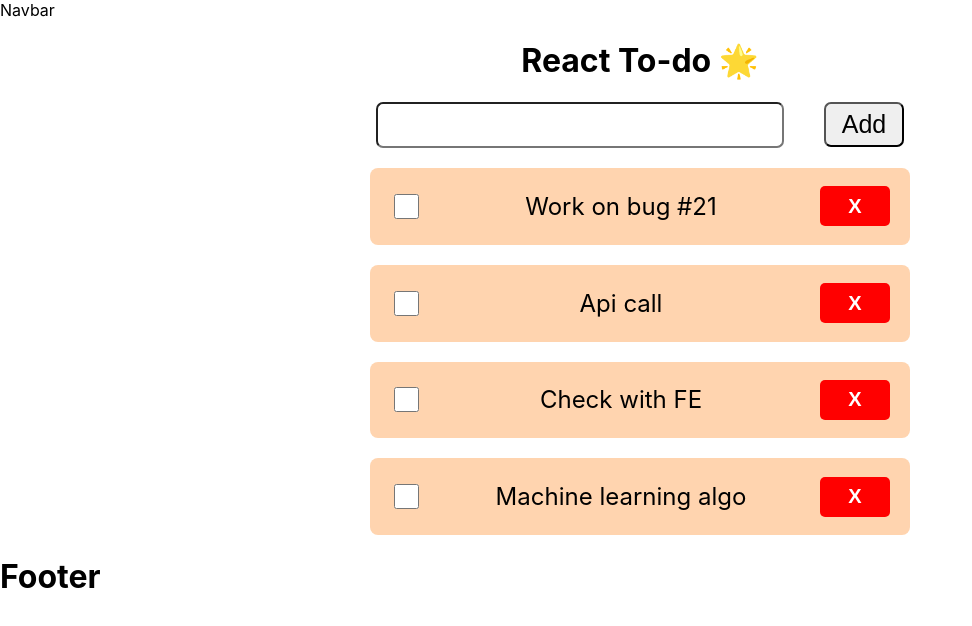
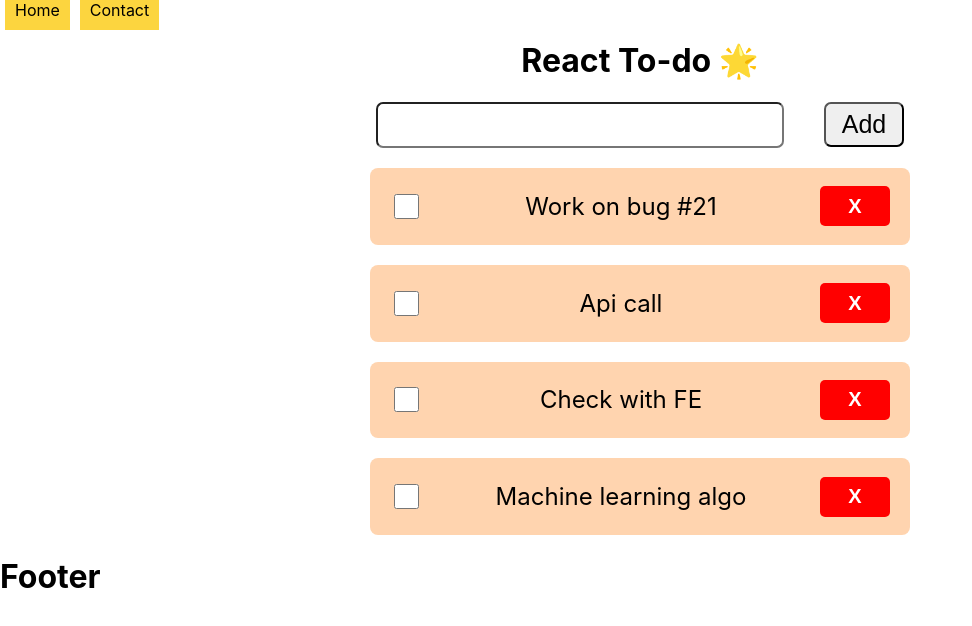
Before and after one commit to k-ashwini-m/to-do-appexcelr, a React (Create React App) app: page / in a window 1280 px wide. Shown: the top 626 px of the page, without its empty margins (0-972 px from the left). Built offline with nearby package versions, Linux system fonts and the light colour scheme.

Commit message:
nav bar added

```diff
--- a/src/App.css
+++ b/src/App.css
@@ -39,3 +39,11 @@
 .task h2{
         font-weight: 400;
 }
+
+.navbar a{
+        background: #fcd53f;
+        margin: 5px;
+        padding: 10px;
+        text-decoration: none;
+        color: #000;
+}
--- a/src/Components/Navbar.js
+++ b/src/Components/Navbar.js
@@ -1,5 +1,8 @@
 export default function Navbar() {
   return (
-    <div className='navbar'>Navbar</div>
-  )
+    <div className="navbar">
+      <a href="/">Home</a>
+      <a href="/contact">Contact</a>
+    </div>
+  );
 }
```
